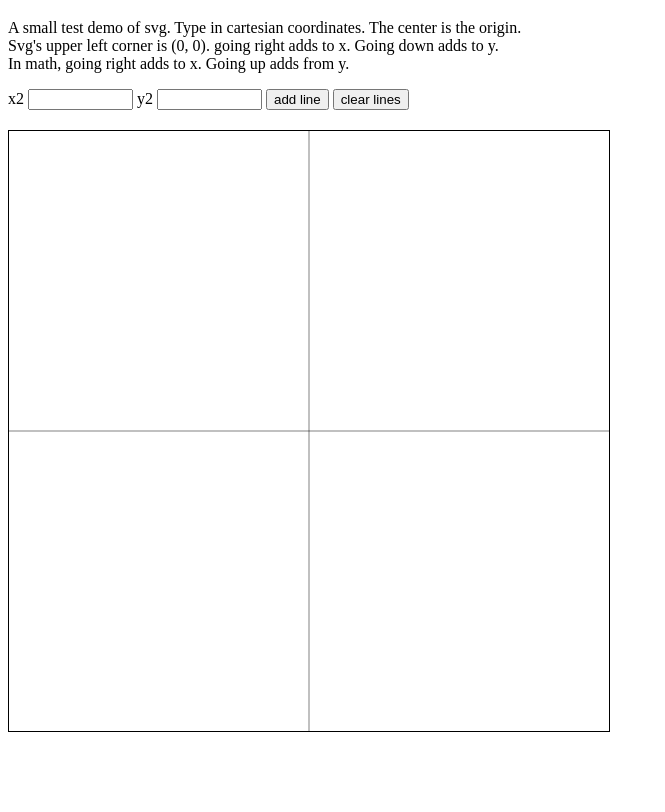
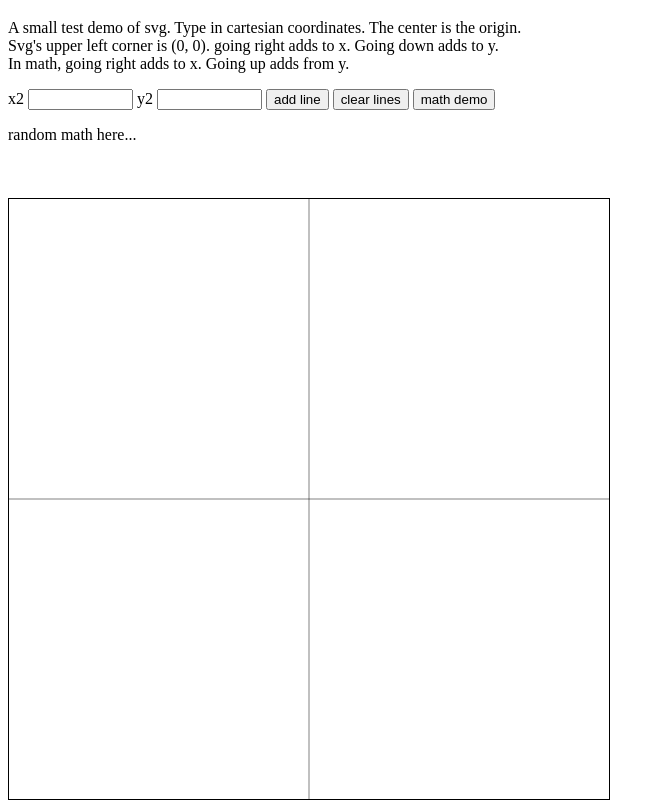
Before and after one commit to LK00100100/svg-lines, a website: page index.html in a window 1280 px wide. Shown: the part 61-873 px from the top of the page, without its empty margins (0-665 px from the left). Before the commit the page ends 805 px from the top, so only its background shows below. Drawn offline with nearby package versions, Linux system fonts and the light colour scheme.

Commit message:
added math.js demo

```diff
--- a/index.html
+++ b/index.html
@@ -11,7 +11,7 @@
     <script src="./node_modules/mathjs/lib/browser/math.js"></script>
     <script>
         if (window.math != undefined) {
-            console.log("math.js's global variable not found from node modules")
+            console.log("math.js's global variable found from node modules")
         }
         else {
             console.log("no math.js's global variable in node module... downloading from cdn");
@@ -49,6 +49,12 @@
 
     <input type="button" value="add line" onclick="mainScript.addLineButton()">
     <input type="button" value="clear lines" onclick="mainScript.clearLines()">
+    <input type="button" value="math demo" onclick="mainScript.doMath()">
+
+    <br>
+
+    <p id="math-answer">random math here...</p>
+
     <br>
 
     <svg id="svg-box" width="10" height="10"></svg>
--- a/js/main.js
+++ b/js/main.js
@@ -67,9 +67,11 @@ export default class MainScript {
         }
     }
 
+    /**
+     * when add line button is clicked.
+     * this will add a line
+     */
     addLineButton() {
-        console.log("SQRT:" + math.sqrt(-4));   // 2i
-
         let x2 = document.getElementById("line-x2").value;
         let y2 = document.getElementById("line-y2").value;
 
@@ -109,7 +111,6 @@ export default class MainScript {
         this.forceSvgRefresh();
     }
 
-
     /**
      *
      * @param {Coordinate} coordinate cartesian coordinate
@@ -133,4 +134,21 @@ export default class MainScript {
     forceSvgRefresh() {
         this.svgBox.innerHTML = this.svgBox.innerHTML;
     }
+
+    doMath() {
+        //math is global from math.js. downloaded from index.html
+
+        let stringAnswer = "";
+        stringAnswer += "\nSqrt(-4):" + math.sqrt(-4);   // 2i
+
+        stringAnswer += "\natan2(3,- 3):" + math.atan2(3, -3) / math.pi          // 0.75
+        stringAnswer += "\nlog(10000, 10) :" + math.log(10000, 10)                  // 4
+
+        // expressions
+        stringAnswer += "\nderivative('x^2 + x', 'x'):" + math.derivative('x^2 + x', 'x');
+        stringAnswer += "\nsin(45 deg) ^ 2:" + math.evaluate('sin(45 deg) ^ 2')     // 0.5
+
+        let mathElement = document.getElementById("math-answer");
+        mathElement.innerText = stringAnswer;
+    }
 }
```
Also changed, not shown: README.md.
